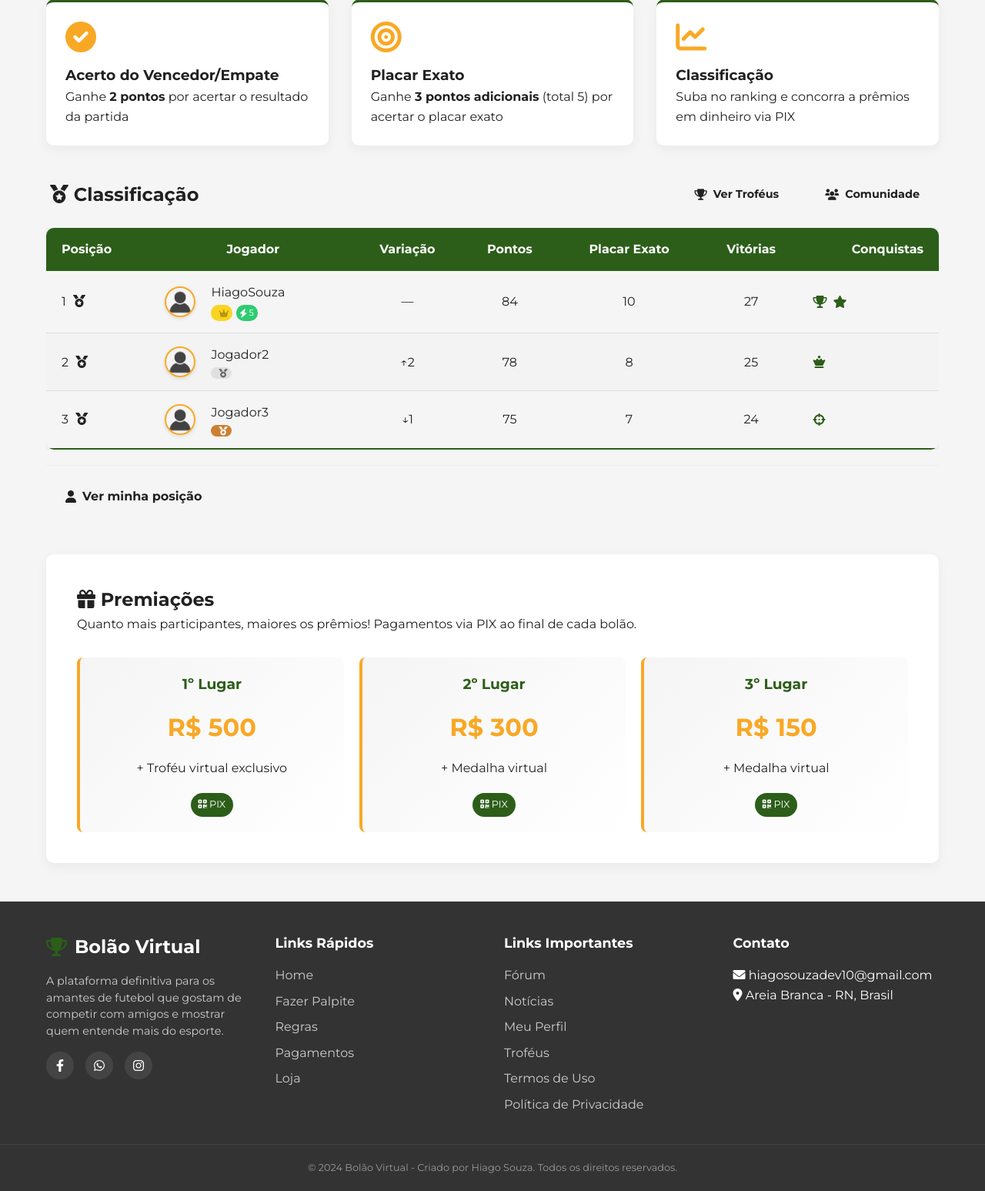
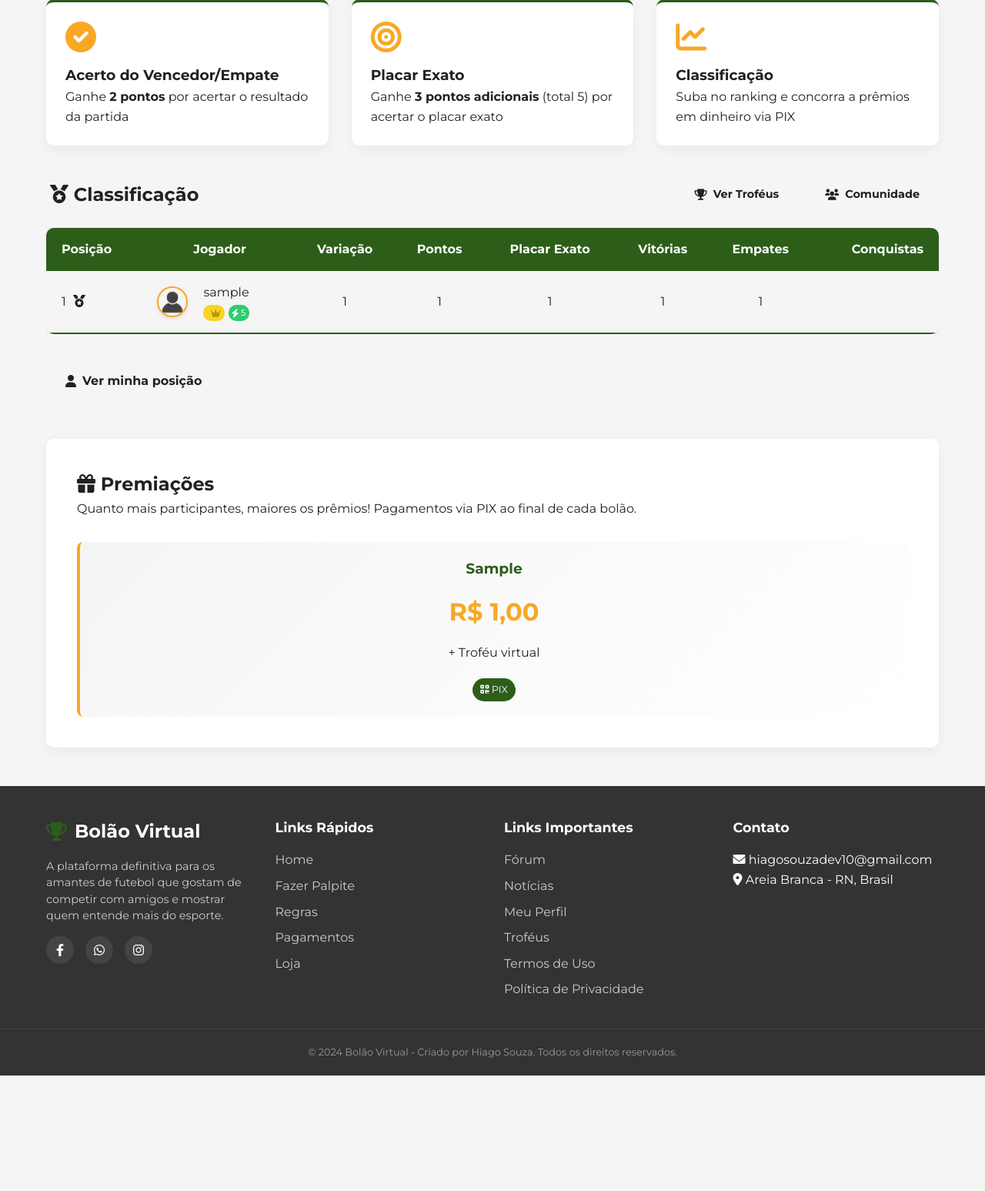
Before and after one commit to hiagospencer/bolao_virtual-2.0, a Django app: page / in a window 1280 px wide. Shown: the part 124-1671 px from the top of the page at 77% size. After the commit the page ends 1521 px from the top, so only its background shows below. Run offline with Django 5.2, Linux system fonts and the light colour scheme; tables that the repository leaves empty hold one stand-in row (values such as "Sample post"); some libraries are stand-ins or nearby versions.

Commit message:
Finalizando a logica da página index.html onde fica a classificação

```diff
--- a/bolao_virtual/settings.py
+++ b/bolao_virtual/settings.py
@@ -28,6 +28,7 @@ INSTALLED_APPS = [
     'django.contrib.sessions',
     'django.contrib.messages',
     'django.contrib.staticfiles',
+    'django.contrib.humanize',
 
     # Local apps
     'core',
@@ -114,6 +115,8 @@ TIME_ZONE = 'America/Sao_Paulo'
 
 USE_I18N = True
 
+USE_L10N = True
+
 USE_TZ = True
 
 
--- a/core/admin.py
+++ b/core/admin.py
@@ -1,5 +1,5 @@
 from django.contrib import admin
-from .models import Time, Campeonato, Partida
+from .models import Time, Campeonato, Partida, PremiacaoBolao
 
 @admin.register(Time)
 class TimeAdmin(admin.ModelAdmin):
@@ -33,3 +33,7 @@ class PartidaAdmin(admin.ModelAdmin):
     autocomplete_fields = ('time_casa', 'time_visitante', 'campeonato')
     date_hierarchy = 'data'
     ordering = ('-data',)
+
+@admin.register(PremiacaoBolao)
+class PremiacaoBolaoAdmin(admin.ModelAdmin):
+    list_display = ('posicao', 'premiacao', )
--- a/core/models.py
+++ b/core/models.py
@@ -32,3 +32,11 @@ class Partida(models.Model):
 
     def __str__(self):
         return f"{self.time_casa} x {self.time_visitante} - {self.data.strftime('%d/%m/%Y')}"
+
+
+class PremiacaoBolao(models.Model):
+    posicao = models.CharField(max_length=100,null=True, blank=True)
+    premiacao = models.DecimalField(default=0, max_digits=100, decimal_places=2)
+
+    def __str__(self):
+        return f'Posicao: {self.posicao} - Premiação: {self.premiacao}'
--- a/core/views.py
+++ b/core/views.py
@@ -1,7 +1,30 @@
 from django.shortcuts import render
+from palpites.models import Classificacao
+from usuarios.models import UserProfile
+from premios.models import ConquistaUsuario
+from django.db.models import Prefetch
+from core.models import PremiacaoBolao
+
 
 def homepage(request):
-    return render(request, 'index.html')
+    usuarios_pagantes = UserProfile.objects.filter(pagamento=True).values_list('user_id', flat=True)
+    premiacoes = PremiacaoBolao.objects.all()
+    conquistas_concluidas = Prefetch(
+        'usuario__conquistas',
+        queryset=ConquistaUsuario.objects.filter(concluida=True).select_related('meta__tipo_trofeu'),
+        to_attr='conquistas_ativas'
+    )
+
+    classificacao = (
+        Classificacao.objects
+        .filter(usuario__in=usuarios_pagantes)
+        .select_related('usuario')
+        .prefetch_related(conquistas_concluidas)
+        .order_by('-pontos', '-placar_exato', '-vitorias', '-empates')
+    )
+
+    context = {'classificacao': classificacao, "premiacoes":premiacoes}
+    return render(request, 'index.html', context)
 
 def perfil(request):
     return render(request, "perfil.html")
--- a/templates/index.html
+++ b/templates/index.html
@@ -1,6 +1,6 @@
 {% extends 'auxiliar/base.html' %}
 {% load static %}
-{% block title %} Bolão virtual | Home {% endblock %}
+{% block title %} Bolão virtual | Home {% endblock %} {% load l10n %} {% load humanize %}
 
 {% block body %}
     <main class="container">
@@ -43,17 +43,20 @@
                             <th>Pontos</th>
                             <th >Placar Exato</th>
                             <th >Vitórias</th>
+                            <th >Empates</th>
                             <th >Conquistas</th>
                         </tr>
                     </thead>
                     <tbody>
+
+                        {% for usuario in classificacao %}
                             <tr class="first-place">
                                 <td>1 <i class="fas fa-medal gold"></i></td>
                                 <td>
                                     <div class="player-info">
                                         <img src="{% static 'img/perfil-null.png' %}" alt="HiagoSouza" class="player-avatar">
                                         <div class="player-details">
-                                        <span class="player-name">HiagoSouza</span>
+                                            <span class="player-name">{{ usuario.usuario.username }}</span>
                                             <div class="player-badges">
                                                 <span class="badge gold" title="Top 1"><i class="fas fa-crown"></i></span>
                                                 <span class="badge streak" title="Sequência de 5 acertos"><i
@@ -62,64 +65,29 @@
                                         </div>
                                     </div>
                                 </td>
-                            <td><span class="no-change">—</span></td>
-                            <td>84</td>
-                            <td>10</td>
-                            <td>27</td>
+                                {% if usuario.posicao_variacao == None %}
+                                    <td><span class="no-change">-</span></td>
+                                {% else %}
+                                    <td><span class="no-change">{{ usuario.posicao_variacao }}</span></td>
+                                {% endif %}
+                                <td>{{ usuario.pontos }}</td>
+                                <td>{{ usuario.placar_exato }}</td>
+                                <td>{{ usuario.vitorias }}</td>
+                                <td>{{ usuario.empates }}</td>
                                 <td>
                                      <div class="achievement-icons">
-                                    <i class="fas fa-trophy" title="Campeão do Mês"></i>
-                                    <i class="fas fa-star" title="Palpiteiro Ouro"></i>
+                                        {% for conquista in usuario.usuario.conquistas_ativas %}
+                                            <i class="fas {{ conquista.meta.tipo_trofeu.icone }}"
+                                            title="{{ conquista.meta.nome }}"
+                                            style="color: {{ conquista.meta.tipo_trofeu.cor }};"></i>
+                                        {% empty %}
+                                            <span style="color: #999;">—</span>
+                                        {% endfor %}
                                     </div>
                                 </td>
                             </tr>
-                        <tr class="second-place">
-                            <td>2 <i class="fas fa-medal silver"></i></td>
-                            <td>
-                                <div class="player-info">
-                                    <img src="{% static 'img/perfil-null.png' %}" alt="Jogador2" class="player-avatar">
-                                    <div class="player-details">
-                                        <span class="player-name">Jogador2</span>
-                                        <div class="player-badges">
-                                            <span class="badge silver" title="Top 3"><i class="fas fa-medal"></i></span>
-                                        </div>
-                                    </div>
-                                </div>
-                            </td>
-                            <td><span class="up">↑2</span></td>
-                            <td>78</td>
-                            <td>8</td>
-                            <td>25</td>
-                            <td>
-                                <div class="achievement-icons">
-                                    <i class="fas fa-chess-queen" title="Estratégia de Mestre"></i>
-                                </div>
-                            </td>
-                        </tr>
-                        <tr class="third-place">
-                            <td>3 <i class="fas fa-medal bronze"></i></td>
-                            <td>
-                                <div class="player-info">
-                                    <img src="{% static 'img/perfil-null.png' %}" alt="Jogador3" class="player-avatar">
-                                    <div class="player-details">
-                                        <span class="player-name">Jogador3</span>
-                                        <div class="player-badges">
-                                            <span class="badge bronze" title="Top 3"><i class="fas fa-medal"></i></span>
-                                        </div>
-                                    </div>
-                                </div>
-                            </td>
-                            <td><span class="down">↓1</span></td>
-                            <td>75</td>
-                            <td>7</td>
-                            <td>24</td>
-                            <td>
-                                <div class="achievement-icons">
-                                    <i class="fas fa-crosshairs" title="Precisão Cirúrgica"></i>
-                                </div>
-                            </td>
-                        </tr>
-                        <!-- Mais linhas de jogadores aqui -->
+                        {% endfor %}
+
                     </tbody>
                 </table>
             </div>
@@ -136,32 +104,16 @@
             <p>Quanto mais participantes, maiores os prêmios! Pagamentos via PIX ao final de cada bolão.</p>
 
             <div class="prize-cards">
+                {% for premiacao in premiacoes %}
                 <div class="prize-card">
-                    <h3>1º Lugar</h3>
-                    <div class="prize-value">R$ 500</div>
-                    <p>+ Troféu virtual exclusivo</p>
+                    <h3>{{premiacao.posicao}}</h3>
+                    <div class="prize-value">R$ {{ premiacao.premiacao|intcomma }}</div>
+                    <p>+ Troféu virtual</p>
                     <div class="prize-badges">
                         <span class="pix-badge"><i class="fas fa-qrcode"></i> PIX</span>
                     </div>
                 </div>
-
-                <div class="prize-card">
-                    <h3>2º Lugar</h3>
-                    <div class="prize-value">R$ 300</div>
-                    <p>+ Medalha virtual</p>
-                    <div class="prize-badges">
-                        <span class="pix-badge"><i class="fas fa-qrcode"></i> PIX</span>
-                    </div>
-                </div>
-
-                <div class="prize-card">
-                    <h3>3º Lugar</h3>
-                    <div class="prize-value">R$ 150</div>
-                    <p>+ Medalha virtual</p>
-                    <div class="prize-badges">
-                        <span class="pix-badge"><i class="fas fa-qrcode"></i> PIX</span>
-                    </div>
-                </div>
+                {% endfor %}
             </div>
         </section>
     </main>
```
Also changed, not shown: core/migrations/0002_premiacaobolao.py (added), core/migrations/0003_rename_primerio_lugar_premiacaobolao_primeiro_lugar.py (added), core/migrations/0004_rename_primeiro_lugar_premiacaobolao_premiacao_and_more.py (added), premios/migrations/0005_alter_historicoconquista_options.py (added). Lines whose indentation alone changed are shown as unchanged.
